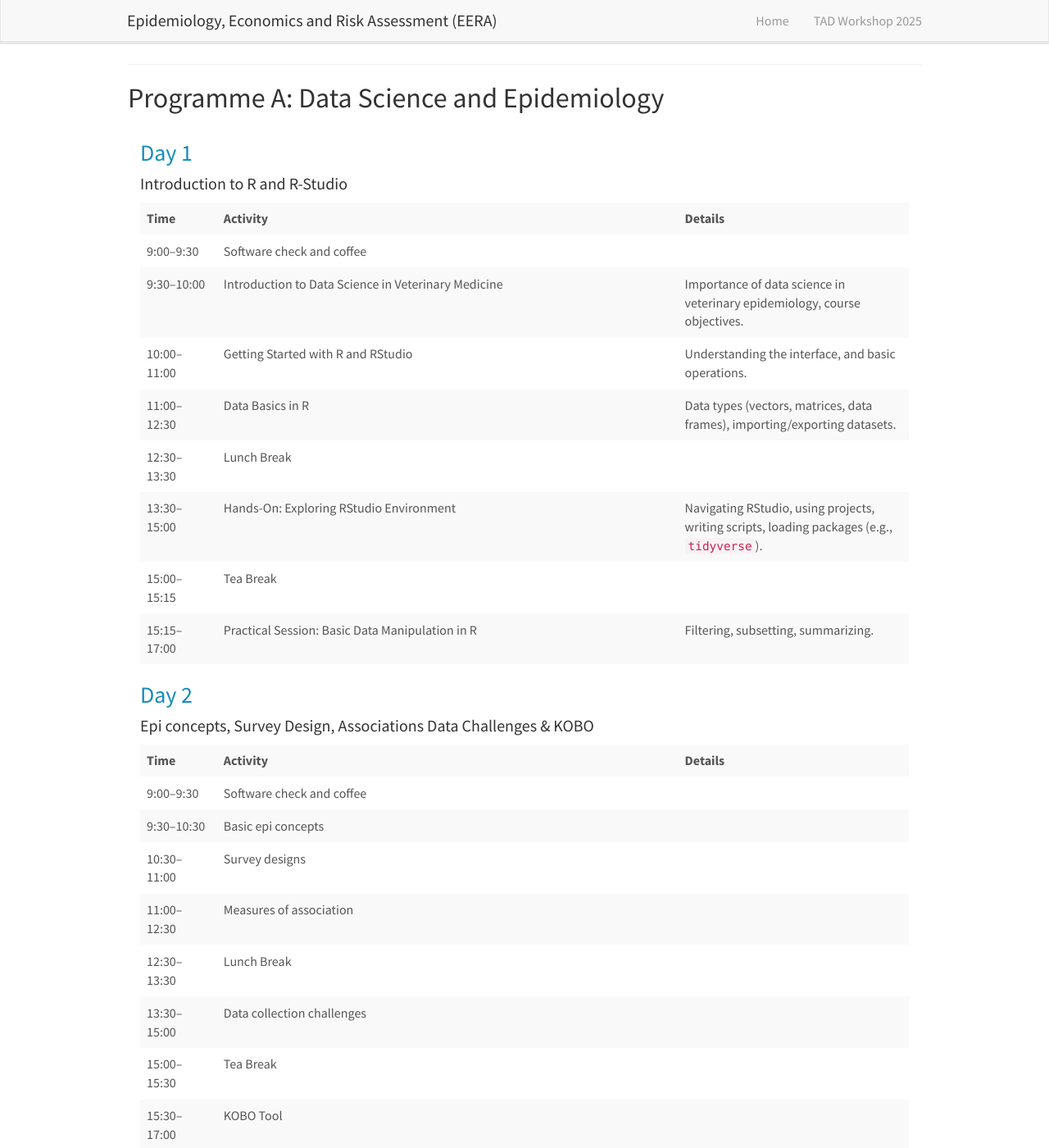
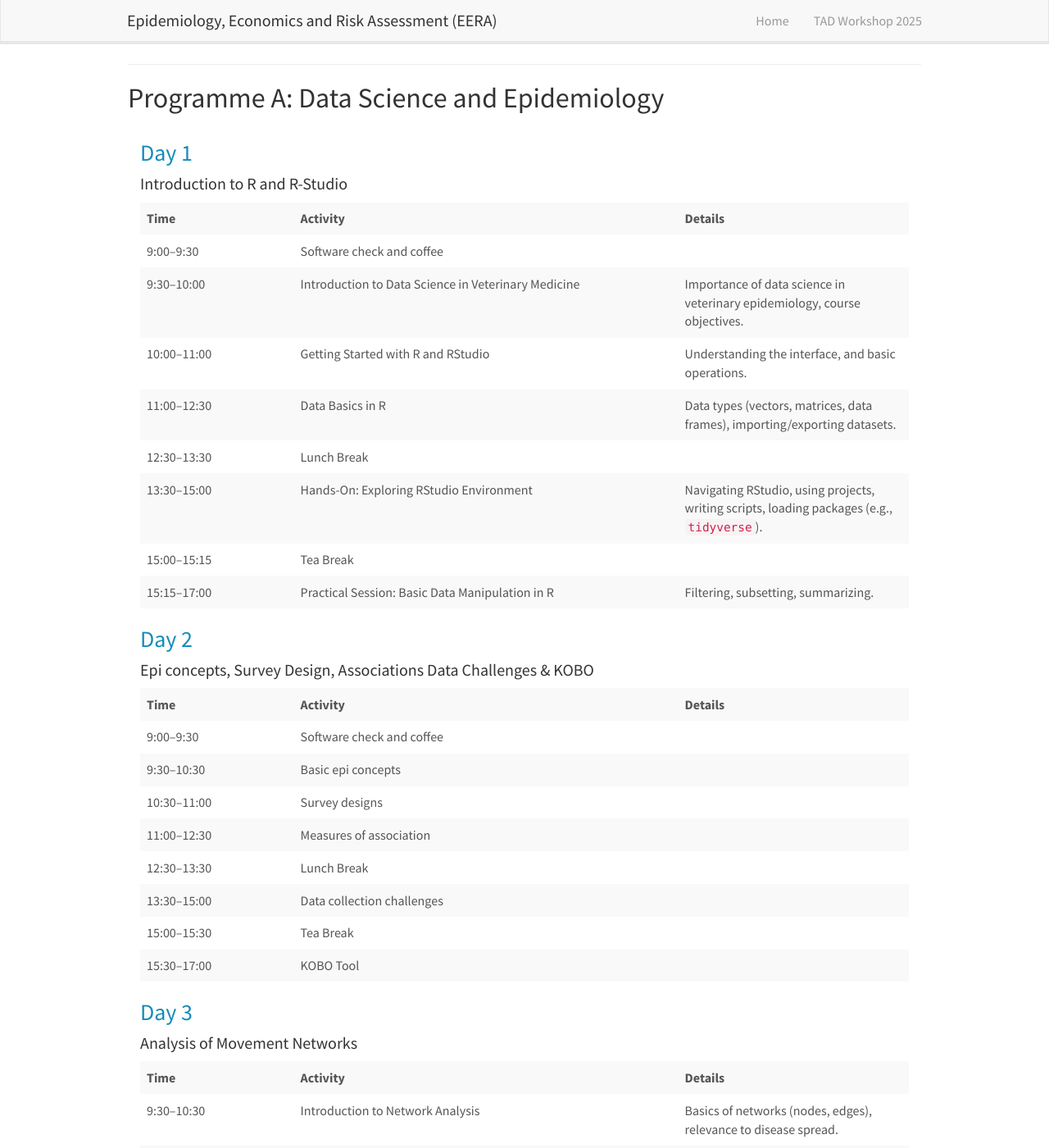
Before and after one commit to EERA-Edinburgh/eera-edinburgh.github.io, a Jekyll site: the page built from _pages/tad-workshop-ghana-2025.md, in a window 1280 px wide and 1400 px high, scrolled down 768 px. Shown: the whole window at 82% size. Built offline with Jekyll 4.4.1, drawn with Linux system fonts in a browser that asks for light colours; nearby versions of some CDN libraries; comment, search, counter and statistics services are not loaded.

Commit message:
changed column width

```diff
--- a/_sass/bootstrap/_tables.scss
+++ b/_sass/bootstrap/_tables.scss
@@ -24,12 +24,12 @@ th {
 }
 
 .table td:nth-child(1), .table th:nth-child(1) {
-  width: 10%;  /* first column */
+  width: 20%;  /* first column */
   text-align: left;
 }
 
 .table td:nth-child(2), .table th:nth-child(2) {
-  width: 60%;  /* second column */
+  width: 50%;  /* second column */
   text-align: left;
 }
 
```
